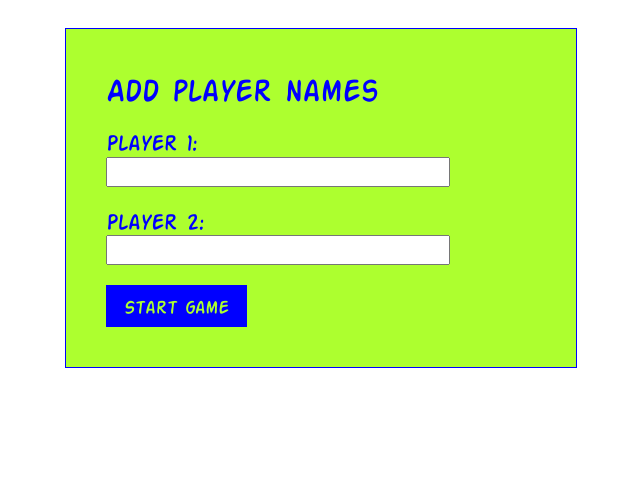
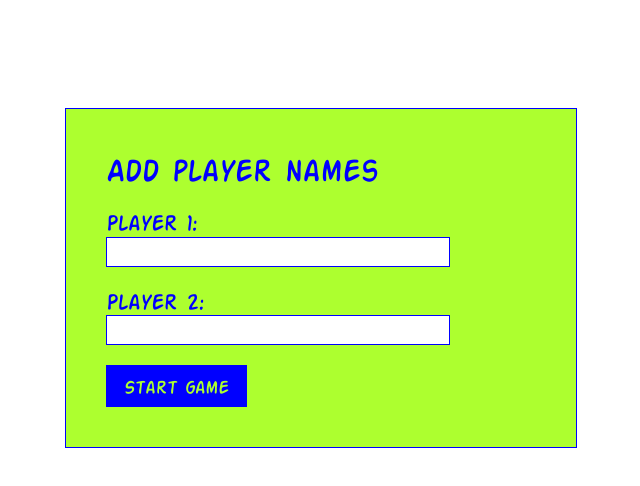
Before and after one commit to anjahrot/Tic-Tac-Toe, a plain HTML site: page index.html in a window 1280 px wide. Shown: the part 122-608 px from the top of the page, without its empty margins (319-959 px from the left). Drawn offline with Linux system fonts and the light colour scheme.

Commit message:
Changed position top to 50% as my popup was still appearing on top of header in different browser... Added blue border to input fields.

```diff
--- a/style.css
+++ b/style.css
@@ -38,7 +38,7 @@ body {
     position: absolute;
     z-index: 1;
     border: 1px solid blue;
-    top: 40%;
+    top: 50%;
     left: 50%;
     transform: translate(-50%, -50%);
     width: 40%;
@@ -67,6 +67,7 @@ form input {
     padding: 4px;
     margin-bottom: 20px;
     font-size: 20px;
+    border: 1px solid blue;
 }
 
 .new,
```
